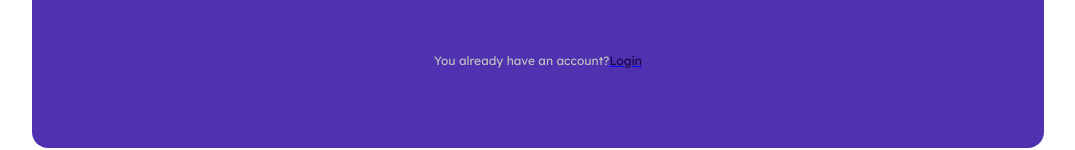
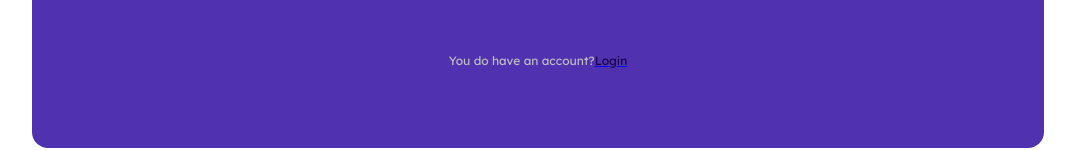
Before and after one commit to FathimathulRasha01/ChatFlo, a React (Create React App) app: page /register in a window 1280 px wide. Shown: the part 609-759 px from the top of the page, without its empty margins (102-1177 px from the left). Built offline with nearby package versions, Linux system fonts and the light colour scheme; no server answers.

Commit message:
update add photo feat non mandatory

```diff
--- a/src/pages/Register.jsx
+++ b/src/pages/Register.jsx
@@ -1,115 +1,9 @@
-// import React, { useState } from "react";
-// import Add from "../img/addAvatar.png";
-// import { createUserWithEmailAndPassword, updateProfile } from "firebase/auth";
-// import { auth, db, storage } from "../firebase";
-// import { ref, uploadBytesResumable, getDownloadURL } from "firebase/storage";
-// import { doc, setDoc } from "firebase/firestore";
-// import { useNavigate, Link } from "react-router-dom";
-
-// const Register = () => {
-//   const [err, setErr] = useState(false);
-//   const [loading, setLoading] = useState(false);
-//   const navigate = useNavigate();
-
-//   const handleSubmit = async (e) => {
-//     setLoading(true);
-//     e.preventDefault();
-//     const displayName = e.target[0].value;
-//     const email = e.target[1].value;
-//     const password = e.target[2].value;
-//     const file = e.target[3].files[0];
-
-//     try {
-//       //Create user
-//       const res = await createUserWithEmailAndPassword(auth, email, password);
-
-//       //Create a unique image name
-//       const date = new Date().getTime();
-//       const storageRef = ref(storage, `${displayName + date}`);
-
-//       await uploadBytesResumable(storageRef, file).then(() => {
-//         getDownloadURL(storageRef).then(async (downloadURL) => {
-//           try {
-//             //Update profile
-//             await updateProfile(res.user, {
-//               displayName,
-//               photoURL: downloadURL,
-//             });
-//             //create user on firestore
-//             await setDoc(doc(db, "users", res.user.uid), {
-//               uid: res.user.uid,
-//               displayName,
-//               email,
-//               photoURL: downloadURL,
-//             });
-
-
-//             await setDoc(doc(db, "userChats", res.user.uid), {});
-//             navigate("/");
-//           } catch (err) {
-//             console.log(err);
-//             setErr(true);
-//             setLoading(false);
-//           }
-//         });
-//       });
-//     } catch (err) {
-//       setErr(true);
-//       setLoading(false);
-//     }
-//   };
-
-//   return (
-//     <div className="form_container">
-//       <div className="form_wrapper">
-//         <span className="logo_name">ChatFlo</span>
-//         <span className="title">Register</span>
-//         <form onSubmit={handleSubmit}>
-//           <input required type="text" placeholder="Enter your name" />
-//           <input required type="email" placeholder="Enter your email" />
-//           <input required type="password" placeholder="Create a password" />
-//           <input required style={{ display: "none" }} type="file" id="file" />
-//           <label htmlFor="file">
-//             <img style={{ display: "none" }} src={Add} alt="" />
-//             <span className="add_text">Add Photo</span>
-//           </label>
-//           <div className="button_container">
-//           <button type="Submit" disabled={loading}>
-//             <div className="button_text">Sign up</div>
-//           </button>
-//           </div>
-//           {loading && "Uploading and compressing the image please wait..."}
-//           {err && <span>Something went wrong</span>}
-//         </form>
-//         <p>
-//           You do have an account? <Link to="/login">
-//             <div className="link_text">Login</div>
-//             </Link>
-//         </p>
-//       </div>
-//     </div>
-//   );
-// };
-
-// export default Register;
-
 import React, { useState } from "react";
 import Add from "../img/addAvatar.png";
-import {
-  createUserWithEmailAndPassword,
-  sendEmailVerification, // Importing sendEmailVerification function
-  updateProfile // Importing updateProfile function
-} from "firebase/auth";
+import { createUserWithEmailAndPassword, updateProfile } from "firebase/auth";
 import { auth, db, storage } from "../firebase";
-import {
-  ref,
-  uploadBytesResumable,
-  getDownloadURL
-} from "firebase/storage";
-import {
-  doc,
-  setDoc
-} from "firebase/firestore";
+import { ref, uploadBytesResumable, getDownloadURL } from "firebase/storage";
+import { doc, setDoc } from "firebase/firestore";
 import { useNavigate, Link } from "react-router-dom";
 
 const Register = () => {
@@ -126,25 +20,22 @@ const Register = () => {
     const file = e.target[3].files[0];
 
     try {
-      // Step 1: Create user
+      //Create user
       const res = await createUserWithEmailAndPassword(auth, email, password);
 
-      // Step 2: Send email verification
-      await sendEmailVerification(res.user); // Sending verification email
-
-      // Step 3: Upload profile picture
+      //Create a unique image name
       const date = new Date().getTime();
       const storageRef = ref(storage, `${displayName + date}`);
+
       await uploadBytesResumable(storageRef, file).then(() => {
         getDownloadURL(storageRef).then(async (downloadURL) => {
           try {
-            // Step 4: Update user profile with display name and photoURL
+            //Update profile
             await updateProfile(res.user, {
               displayName,
               photoURL: downloadURL,
             });
-
-            // Step 5: Create user document in Firestore
+            //create user on firestore
             await setDoc(doc(db, "users", res.user.uid), {
               uid: res.user.uid,
               displayName,
@@ -152,9 +43,9 @@ const Register = () => {
               photoURL: downloadURL,
             });
 
-            // Step 6: Create user chat document in Firestore
+
             await setDoc(doc(db, "userChats", res.user.uid), {});
-            navigate("/"); // Step 7: Redirect to home page after successful signup
+            navigate("/");
           } catch (err) {
             console.log(err);
             setErr(true);
@@ -177,24 +68,23 @@ const Register = () => {
           <input required type="text" placeholder="Enter your name" />
           <input required type="email" placeholder="Enter your email" />
           <input required type="password" placeholder="Create a password" />
-          <input required style={{ display: "none" }} type="file" id="file" />
+          <input  style={{ display: "none" }} type="file" id="file" />
           <label htmlFor="file">
             <img style={{ display: "none" }} src={Add} alt="" />
             <span className="add_text">Add Photo</span>
           </label>
           <div className="button_container">
-            <button type="Submit" disabled={loading}>
-              <div className="button_text">Sign up</div>
-            </button>
+          <button type="Submit" disabled={loading}>
+            <div className="button_text">Sign up</div>
+          </button>
           </div>
           {loading && "Uploading and compressing the image please wait..."}
           {err && <span>Something went wrong</span>}
         </form>
         <p>
-          You already have an account?{" "}
-          <Link to="/login">
+          You do have an account? <Link to="/login">
             <div className="link_text">Login</div>
-          </Link>
+            </Link>
         </p>
       </div>
     </div>
--- a/src/style.scss
+++ b/src/style.scss
@@ -252,6 +252,7 @@
                       height: 40px;
                       width: 40px;
                       border-radius: 50%;
+                      border: 1px solid #fff;
                       object-fit: cover;
                   }
 
```
